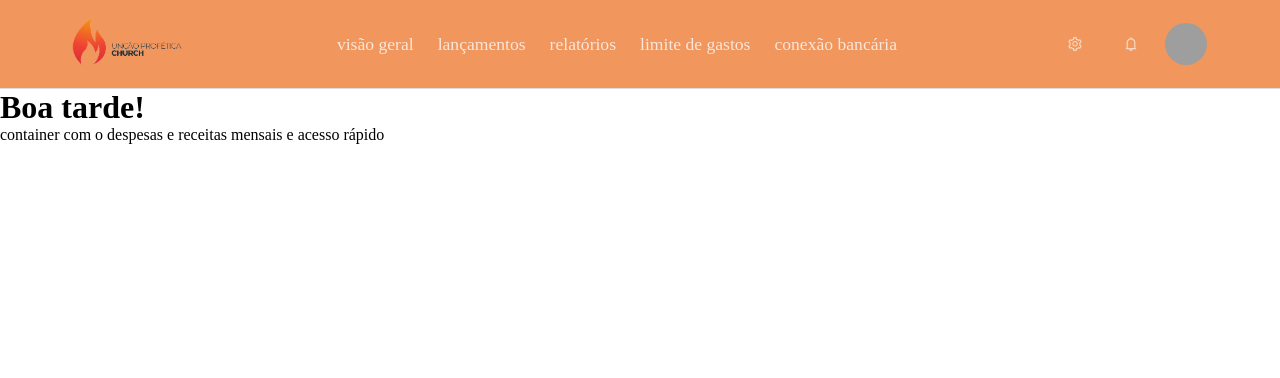
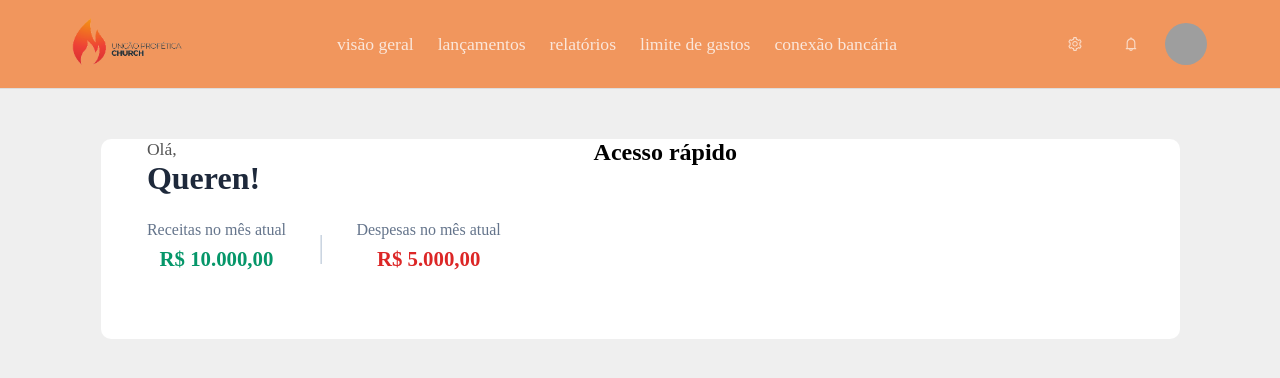
Before and after one commit to querensales/gestao-upc, a Next.js app in the folder frontend-react/: page /home in a window 1280 px wide. Shown: the top 378 px of the page. Built offline with nearby package versions, Linux system fonts and the light colour scheme; grey boxes are pictures that could not be loaded.

Commit message:
🎨 CARD: VISAO GERAL
componente de receita e despesa

```diff
--- /dev/null
+++ b/frontend-react/src/app/components/acessoRapido/acessoRapido.module.css
@@ -0,0 +1,3 @@
+.section {
+    width: 539.5px;
+}
--- /dev/null
+++ b/frontend-react/src/app/components/acessoRapido/acessoRapido.tsx
@@ -0,0 +1,11 @@
+import Styles from './acessoRapido.module.css';
+
+
+export default function acessoRapido() {
+    return (
+        <section className={Styles.section}>
+            <h1>Acesso rápido</h1>
+        </section>
+
+    )
+}
--- a/frontend-react/src/app/components/boasVindas/boasVindas.module.css
+++ b/frontend-react/src/app/components/boasVindas/boasVindas.module.css
@@ -0,0 +1,59 @@
+.section{
+    width: 539,5px;
+}
+
+.ola {
+  display: flex;
+  flex-direction: column;
+  align-items: flex-start;
+  margin-bottom: 24px;
+}
+
+.ola p {
+  font-size: 1.1rem;
+  color: #555;
+  margin: 0;
+}
+
+.ola h2 {
+  font-size: 2rem;
+  font-weight: 700;
+  color: #1e293b;
+  margin: 0;
+}
+
+.mesAtual {
+  display: flex;
+  align-items: center;
+  gap: 24px;
+  justify-content: space-between;
+}
+
+.mesAtual > div {
+  text-align: center;
+  display: block;
+}
+
+.mesAtual p:first-child {
+  font-size: 1rem;
+  color: #64748b;
+  margin-bottom: 8px;
+}
+
+.mesAtual p:last-child {
+  font-size: 1.3rem;
+  font-weight: 600;
+  color: #059669;
+}
+
+.mesAtual > :nth-child(3) p:last-child {
+  color: #dc2626;
+}
+
+/* Estilo apenas para o divisor */
+.divisor {
+  color: #cbd5e1;
+  font-size: 2rem;
+  margin: 0 8px;
+  user-select: none;
+}
--- a/frontend-react/src/app/components/boasVindas/boasVindas.tsx
+++ b/frontend-react/src/app/components/boasVindas/boasVindas.tsx
@@ -1,5 +1,24 @@
+import Styles from './boasVindas.module.css'
+
 export default function boasVindas() {
-    return(
-        <h1>Boa tarde!</h1>
+    return (
+        <section className={Styles.section}>
+            <div className={Styles.ola}>
+                <p>Olá,</p>
+                <h2>Queren!</h2>
+            </div>
+
+            <div className={Styles.mesAtual}>
+                <div>
+                    <p>Receitas no mês atual</p>
+                    <p>R$ 10.000,00</p>
+                </div>
+                <span className={Styles.divisor}>|</span>
+                <div className={Styles.mesAtual}>
+                    <p>Despesas no mês atual</p>
+                    <p>R$ 5.000,00</p>
+                </div>
+            </div>
+        </section>
     )
 }
--- a/frontend-react/src/app/components/visaogeral/visaoGeral.module.css
+++ b/frontend-react/src/app/components/visaogeral/visaoGeral.module.css
@@ -0,0 +1,9 @@
+.container{
+    display: flex;
+    justify-content: space-around;
+    height:200px ;
+    background-color: white;
+    width: 1079px;
+    margin: 50px auto;
+    border-radius: 10px;
+}
--- a/frontend-react/src/app/components/visaogeral/visaoGeral.tsx
+++ b/frontend-react/src/app/components/visaogeral/visaoGeral.tsx
@@ -1,10 +1,11 @@
+import AcessoRapido from "../acessoRapido/acessoRapido";
 import BoasVindas from "../boasVindas/boasVindas";
-
+import Styles from "./visaoGeral.module.css"
 export default function VisaoGeral() {
     return (
-        <div>
+        <div className={Styles.container}>
             <BoasVindas />
-            container com o despesas e receitas mensais e acesso rápido
+            <AcessoRapido />
         </div>
     );
 }
--- a/frontend-react/src/app/globals.css
+++ b/frontend-react/src/app/globals.css
@@ -3,3 +3,7 @@
     padding: 0;
     box-sizing: border-box;
 }
+
+body{
+     background-color: #efefef;
+}
--- a/frontend-react/src/app/layout.tsx
+++ b/frontend-react/src/app/layout.tsx
@@ -12,7 +12,7 @@ export default function RootLayout({
   children: React.ReactNode;
 }>) {
   return (
-    <html lang="en">
+    <html lang="pt-br">
       <body>
         {children}
       </body>
--- a/frontend-react/src/app/page.tsx
+++ b/frontend-react/src/app/page.tsx
@@ -1,5 +1,5 @@
 import React from 'react';
-import {Col, Row, Space } from 'antd';
+import {Col, Row } from 'antd';
 
 const Home = () => (
 <>
```
